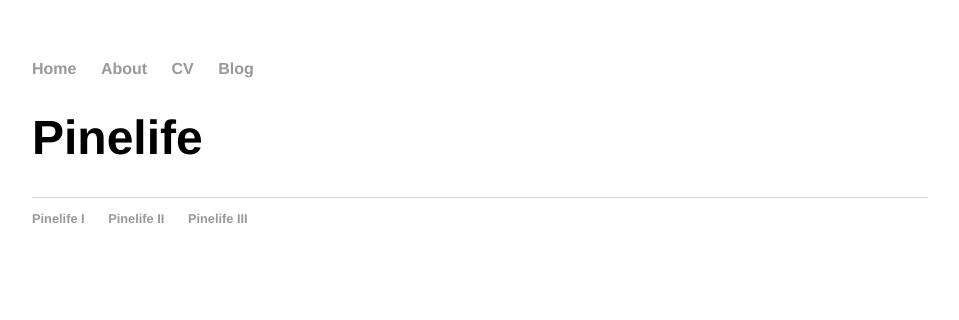
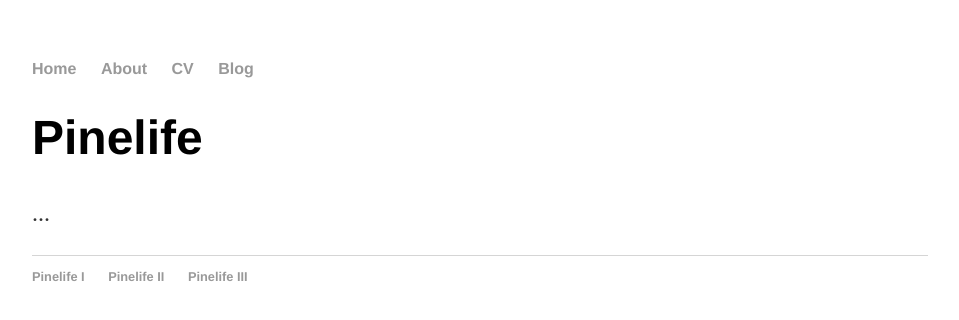
Before and after one commit to Pinelife/pinelife.github.io, a Jekyll site: the page built from index.html, in a window 1280 px wide. Shown: the top 320 px of the page, without its empty margins (160-1119 px from the left). Built offline with Jekyll 4.4.1, drawn with Linux system fonts in a browser that asks for light colours.

Commit message:
Update index.html

```diff
--- a/index.html
+++ b/index.html
@@ -1,31 +1,8 @@
-<!DOCTYPE html>
-<html>
-	<head>
-		<title>Pinelife</title>
-		<!-- link to main stylesheet -->
-		<link rel="stylesheet" type="text/css" href="/css/main.css">
-	</head>
-	<body>
-		<nav>
-    		<ul>
-        		<li><a href="/">Home</a></li>
-	        	<li><a href="/about">About</a></li>
-        		<li><a href="/cv">CV</a></li>
-        		<li><a href="http://pinelife3.tumblr.com">Blog</a></li>
-    		</ul>
-		</nav>
-		<div class="container">
-    		<div class="blurb">
-        		<h1>Pinelife</h1>
-
-    		</div><!-- /.blurb -->
-		</div><!-- /.container -->
-		<footer>
-		    		<ul>
-        		<li><a href="http://pinelife.net">Pinelife I</a></li>
-			<li><a href="http://pinelife2.tumblr.com">Pinelife II</a></li>
-			<li><a href="http://pinelife3.tumblr.com">Pinelife III</a></li>
-			</ul>
-		</footer>
-	</body>
-</html>
+---
+layout: default
+title: Pinelife
+---
+<div class="blurb">
+	<h1>Pinelife</h1>
+	<p>...</p>
+</div><!-- /.blurb -->
```
